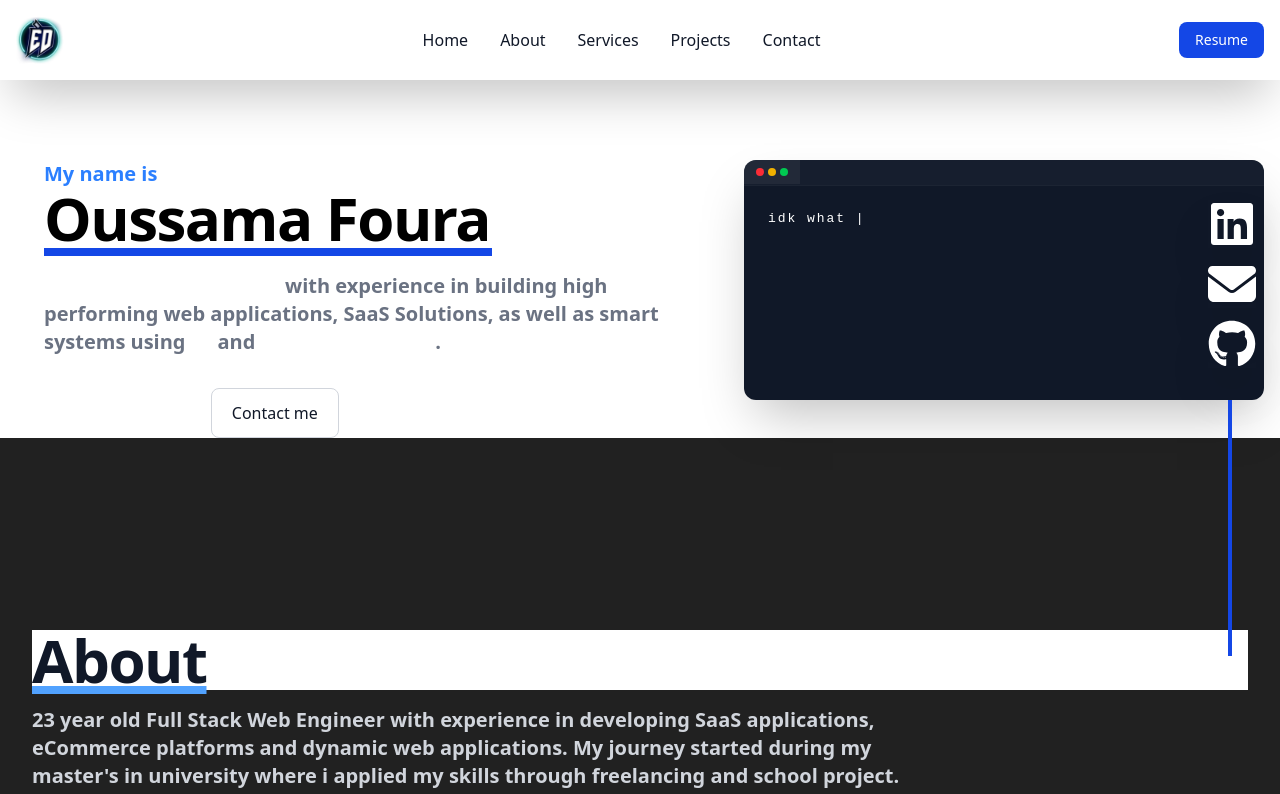
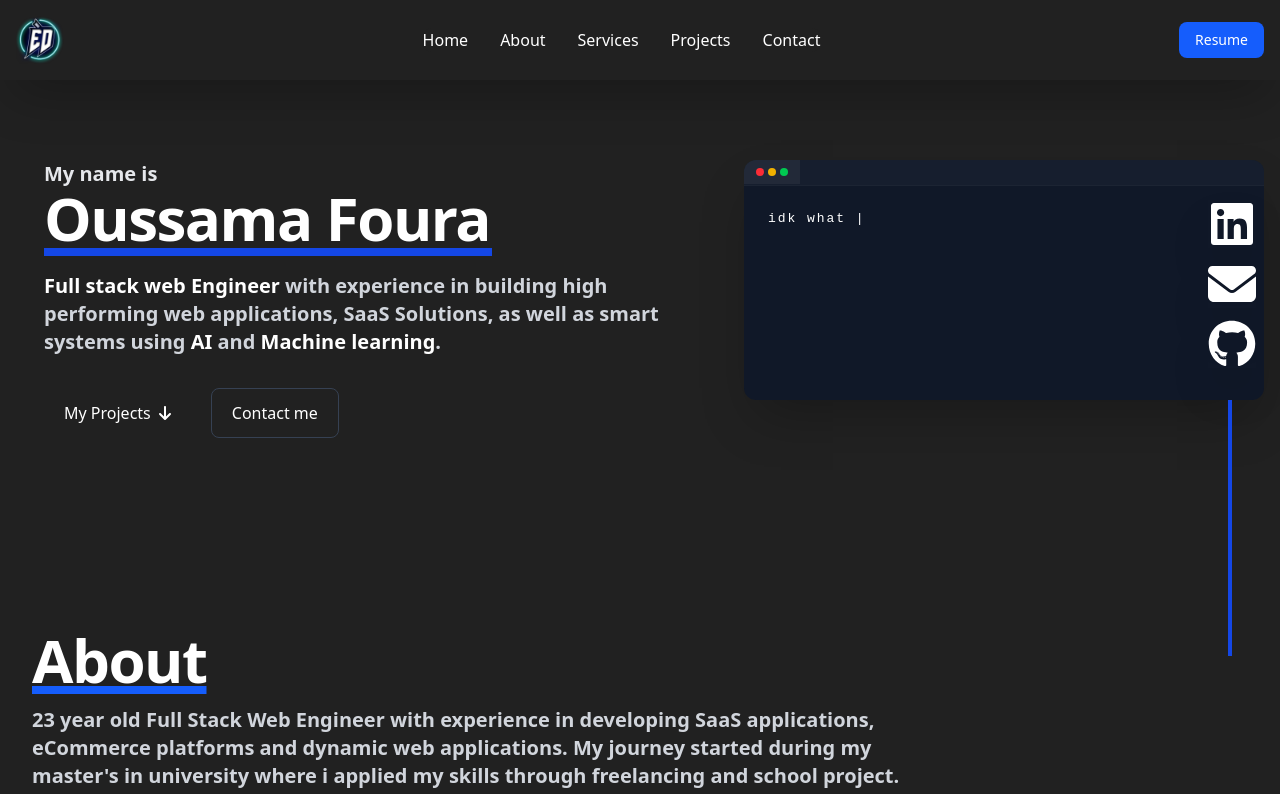
Before and after one commit to edon99/portfolio, a Vue app: page / in a window 1280 px wide. Shown: the top 794 px of the page. Built offline with nearby package versions, Linux system fonts and the light colour scheme; no server answers.

Commit message:
always dark mode

```diff
--- a/src/App.vue
+++ b/src/App.vue
@@ -4,8 +4,10 @@ import Footer from './components/Footer.vue';
 </script>
 <template>
   <div id="app" class="bg-egray">
+    <html class="dark">
     <NavBar/>
     <router-view/>
     <Footer/>
+    </html>
   </div>
 </template>
--- a/src/style.css
+++ b/src/style.css
@@ -3,3 +3,4 @@
 @theme {
   --color-egray: #212121;
 }
+@custom-variant dark (&:where(.dark, .dark *));
```
